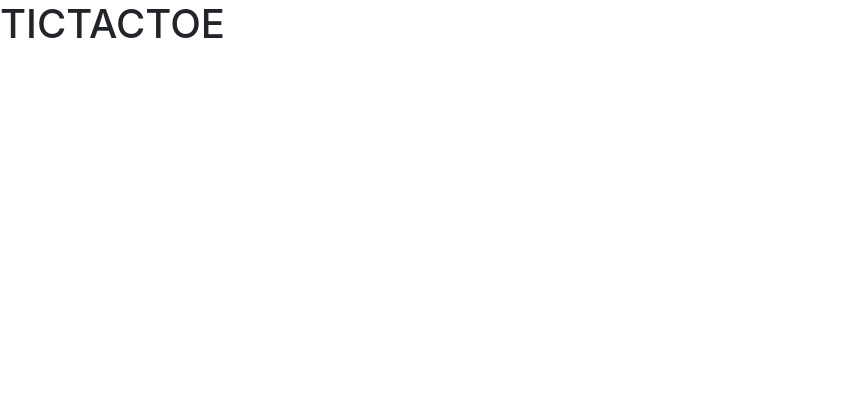
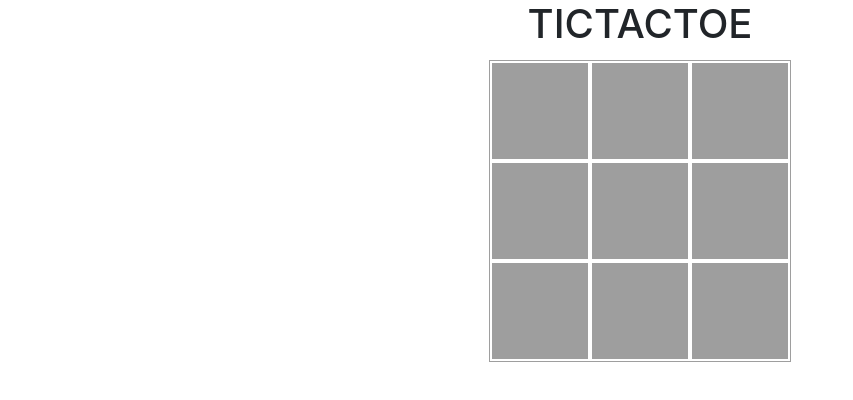
Before and after one commit to macitege/tictactoe-client, a website built with webpack: page index.html in a window 1280 px wide. Shown: the whole page, without its empty margins (0-853 px from the left). Built offline with nearby package versions, Linux system fonts and the light colour scheme.

Commit message:
Create a Base for the Project
+ Edit `config.js`
+ Create a primitive game board in `index.html`
+ Start a basic style in `index.scss`
+ Create `game-logic.js`
+ Edit `app.js` to initialize the game

```diff
--- a/assets/scripts/app.js
+++ b/assets/scripts/app.js
@@ -1,11 +1,7 @@
 'use strict'
 
-// use require with a reference to bundle the file and use it in this file
-// const example = require('./example')
-
-// use require without a reference to ensure a file is bundled
-// require('./example')
+const gameLogic = require('./game-logic')
 
 $(() => {
-  // your JS code goes here
+  gameLogic.createGame()
 })
--- a/assets/scripts/config.js
+++ b/assets/scripts/config.js
@@ -2,8 +2,8 @@
 
 let apiUrl
 const apiUrls = {
-  production: '<replace-with-heroku-url>',
-  development: 'http://localhost:4741'
+  production: 'https://aqueous-atoll-85096.herokuapp.com',
+  development: 'https://tic-tac-toe-wdi.herokuapp.com/'
 }
 
 if (window.location.hostname === 'localhost') {
--- /dev/null
+++ b/assets/scripts/game-logic.js
@@ -0,0 +1,7 @@
+const createGame = function () {
+  console.log('game created')
+}
+
+module.exports = {
+  createGame
+}
--- a/assets/styles/index.scss
+++ b/assets/styles/index.scss
@@ -1 +1,36 @@
 @import '~bootstrap/scss/bootstrap';
+
+$container-border-color: #5e5e5e;
+$container-bg-color: #9e9e9e;
+$box-border-color: #fff;
+
+body {
+  align-items: center;
+  display: flex;
+  flex-direction: column;
+  justify-content: center;
+
+  > h1 {
+    text-align: center;
+  }
+}
+
+.game-board {
+  align-items: center;
+  background-color: $container-bg-color;
+  border: 4px solid $box-border-color;
+  display: flex;
+  flex-direction: column;
+  height: 310px;
+  justify-content: center;
+  width: 310px;
+
+  .row {
+
+    .box {
+      border: 2px solid $box-border-color;
+      height: 100px;
+      width: 100px;
+    }
+  }
+}
--- a/index.html
+++ b/index.html
@@ -1,7 +1,7 @@
 <!DOCTYPE html>
 <html>
     <head>
-      <title>Example</title>
+      <title>Play TicTacToe</title>
       <meta name="viewport" content="width=device-width, initial-scale=1">
 
       <!-- Do not add `link` tags-->
@@ -13,5 +13,24 @@
     </head>
     <body>
       <h1>TICTACTOE</h1>
+
+        <div class="game-board">
+          <div class="row">
+            <div class="box"></div>
+            <div class="box"></div>
+            <div class="box"></div>
+          </div>
+          <div class="row">
+            <div class="box"></div>
+            <div class="box"></div>
+            <div class="box"></div>
+          </div>
+          <div class="row">
+            <div class="box"></div>
+            <div class="box"></div>
+            <div class="box"></div>
+          </div>
+        </div>
+
     </body>
 </html>
```
